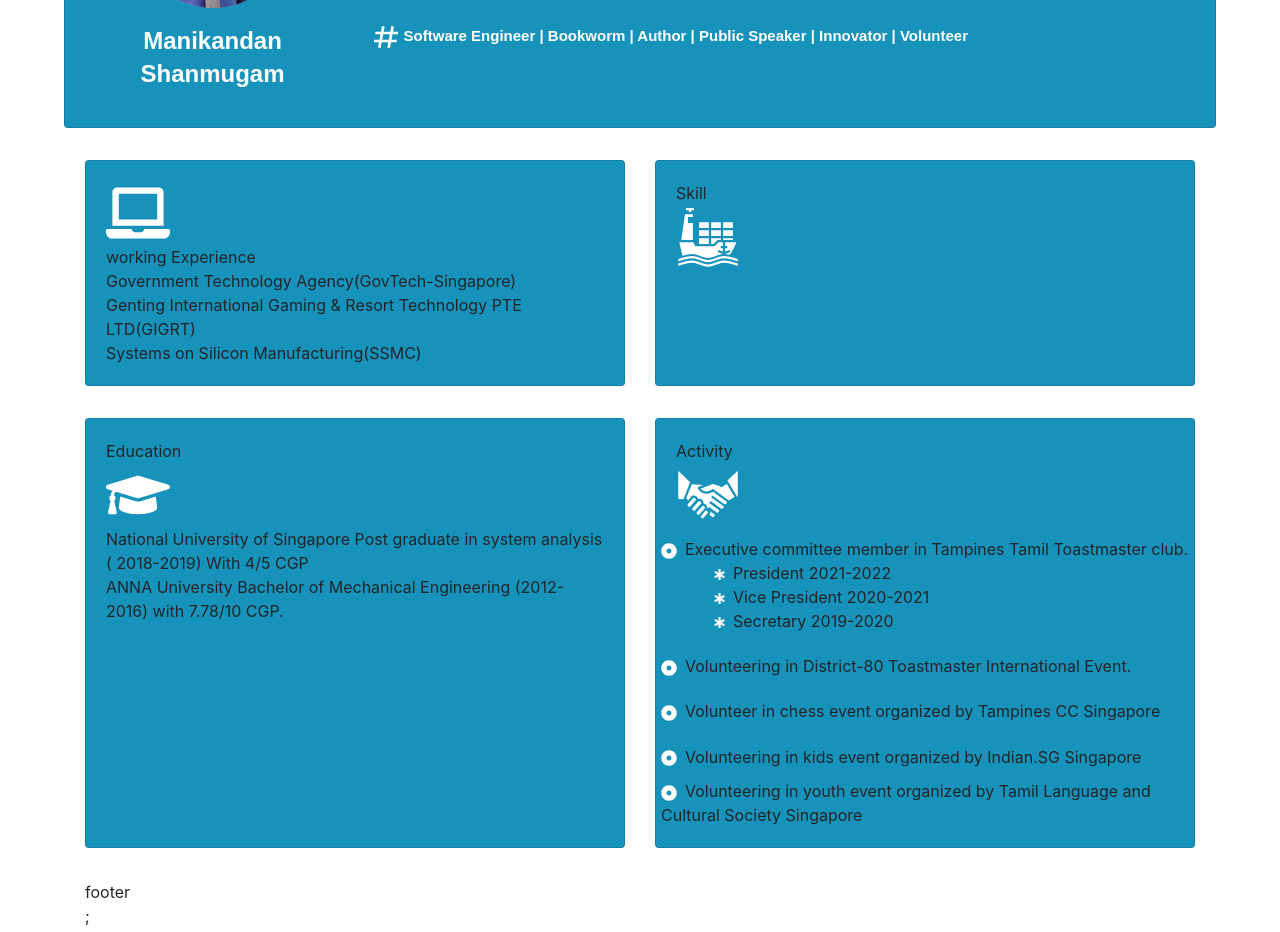
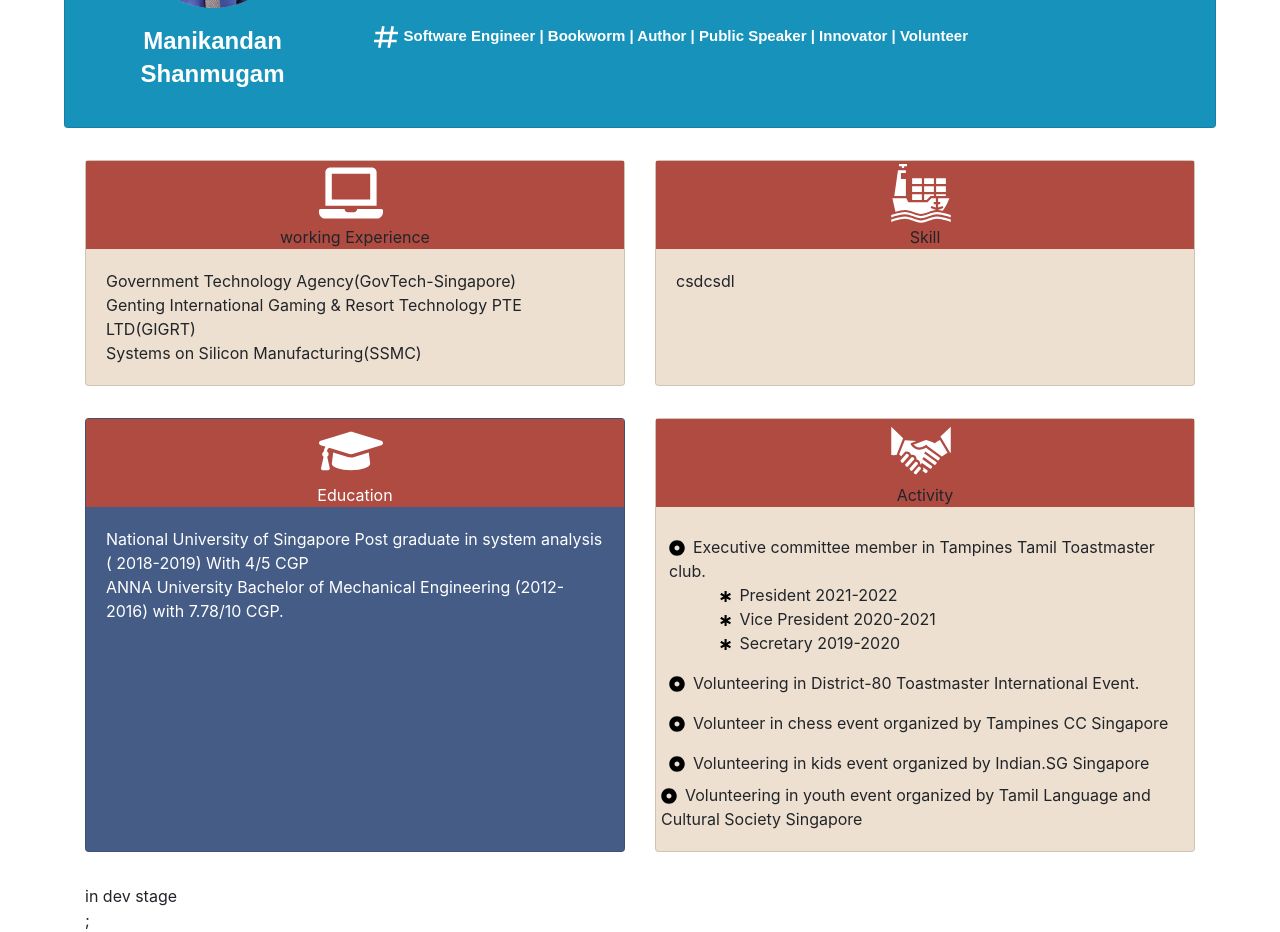
Before and after one commit to maksha19/aboutMe, a React (Create React App) app: page / in a window 1280 px wide. Shown: the part 280-1212 px from the top of the page. Built offline with nearby package versions, Linux system fonts and the light colour scheme.

Commit message:
color: adding color styles

```diff
--- a/src/App.css
+++ b/src/App.css
@@ -115,6 +115,12 @@
 }
 
 .activity-list-wrapper {
-  margin-top: 2%;
-  margin-bottom: 2%;
+  margin: 0.5rem;
 }
+
+.activity-header-wrapper {
+  background-color: #b04b42;
+  display: flex;
+  flex-direction: column;
+  align-items: center;
+}
--- a/src/body.tsx
+++ b/src/body.tsx
@@ -12,7 +12,7 @@ import { GiCargoShip, GiShakingHands } from "react-icons/gi";
 const Body = () => {
   return (
     <Container>
-      <div style={{ marginTop: "2rem" }}>
+      <div style={{ paddingTop: "2rem" }}>
         <div className="row body-row-center">
           <div
             style={{ marginBottom: "2rem" }}
@@ -20,11 +20,11 @@ const Body = () => {
           >
             <Card
               style={{
-                backgroundColor: "#1793bb",
                 height: "100%",
+                backgroundColor: "#eee0d1",
               }}
             >
-              <Card.Body>
+              <div className="activity-header-wrapper">
                 <IconContext.Provider
                   value={{
                     size: "4rem",
@@ -34,6 +34,8 @@ const Body = () => {
                   <FaLaptop />
                 </IconContext.Provider>
                 <div>working Experience</div>
+              </div>
+              <Card.Body>
                 <div>
                   <div>Government Technology Agency(GovTech-Singapore) </div>
                 </div>
@@ -55,12 +57,11 @@ const Body = () => {
           >
             <Card
               style={{
-                backgroundColor: "#1793bb",
                 height: "100%",
+                backgroundColor: "#eee0d1",
               }}
             >
-              <Card.Body>
-                <div>Skill</div>
+              <div className="activity-header-wrapper">
                 <IconContext.Provider
                   value={{
                     size: "4rem",
@@ -69,7 +70,9 @@ const Body = () => {
                 >
                   <GiCargoShip />
                 </IconContext.Provider>
-              </Card.Body>
+                <div>Skill</div>
+              </div>
+              <Card.Body>csdcsdl</Card.Body>
             </Card>
           </div>
           <div
@@ -78,12 +81,12 @@ const Body = () => {
           >
             <Card
               style={{
-                backgroundColor: "#1793bb",
                 height: "100%",
+                backgroundColor: "#455c86",
+                color: "white",
               }}
             >
-              <Card.Body>
-                <div>Education</div>
+              <div className="activity-header-wrapper">
                 <IconContext.Provider
                   value={{
                     size: "4rem",
@@ -92,6 +95,9 @@ const Body = () => {
                 >
                   <FaGraduationCap />
                 </IconContext.Provider>
+                <div>Education</div>
+              </div>
+              <Card.Body>
                 <div>
                   <div>
                     National University of Singapore Post graduate in system
@@ -111,14 +117,8 @@ const Body = () => {
             style={{ marginBottom: "2rem" }}
             className=" col-sm-12 col-md-6  col-6 col-11"
           >
-            <Card
-              style={{
-                backgroundColor: "#1793bb",
-                height: "100%",
-              }}
-            >
-              <Card.Body>
-                <div>Activity</div>
+            <Card style={{ height: "100%", backgroundColor: "#eee0d1" }}>
+              <div className="activity-header-wrapper">
                 <IconContext.Provider
                   value={{
                     size: "4rem",
@@ -127,12 +127,15 @@ const Body = () => {
                 >
                   <GiShakingHands />
                 </IconContext.Provider>
+                <div>Activity</div>
+              </div>
+              <Card.Body>
                 <div className="row">
                   <div className="activity-list-wrapper">
                     <IconContext.Provider
                       value={{
                         size: "1rem",
-                        style: { marginRight: ".5rem", color: "white" },
+                        style: { marginRight: ".5rem", color: "#000" },
                       }}
                     >
                       <FaDotCircle />
@@ -144,7 +147,7 @@ const Body = () => {
                         <IconContext.Provider
                           value={{
                             size: ".7rem",
-                            style: { marginRight: ".5rem", color: "white" },
+                            style: { marginRight: ".5rem", color: "#000" },
                           }}
                         >
                           <FaStarOfLife />
@@ -155,7 +158,7 @@ const Body = () => {
                         <IconContext.Provider
                           value={{
                             size: ".7rem",
-                            style: { marginRight: ".5rem", color: "white" },
+                            style: { marginRight: ".5rem", color: "#000" },
                           }}
                         >
                           <FaStarOfLife />
@@ -166,7 +169,7 @@ const Body = () => {
                         <IconContext.Provider
                           value={{
                             size: ".7rem",
-                            style: { marginRight: ".5rem", color: "white" },
+                            style: { marginRight: ".5rem", color: "#000" },
                           }}
                         >
                           <FaStarOfLife />
@@ -179,7 +182,7 @@ const Body = () => {
                     <IconContext.Provider
                       value={{
                         size: "1rem",
-                        style: { marginRight: ".5rem", color: "white" },
+                        style: { marginRight: ".5rem", color: "#000" },
                       }}
                     >
                       <FaDotCircle />
@@ -190,7 +193,7 @@ const Body = () => {
                     <IconContext.Provider
                       value={{
                         size: "1rem",
-                        style: { marginRight: ".5rem", color: "white" },
+                        style: { marginRight: ".5rem", color: "#000" },
                       }}
                     >
                       <FaDotCircle />
@@ -201,7 +204,7 @@ const Body = () => {
                     <IconContext.Provider
                       value={{
                         size: "1rem",
-                        style: { marginRight: ".5rem", color: "white" },
+                        style: { marginRight: ".5rem", color: "#000" },
                       }}
                     >
                       <FaDotCircle />
@@ -212,7 +215,7 @@ const Body = () => {
                     <IconContext.Provider
                       value={{
                         size: "1rem",
-                        style: { marginRight: ".5rem", color: "white" },
+                        style: { marginRight: ".5rem", color: "#000" },
                       }}
                     >
                       <FaDotCircle />
--- a/src/footer.tsx
+++ b/src/footer.tsx
@@ -4,7 +4,7 @@ import { Card, Container } from "react-bootstrap";
 const Footer = () => {
   return (
     <Container>
-      <div className="">footer</div>;
+      <div className="">in dev stage</div>;
     </Container>
   );
 };
```
